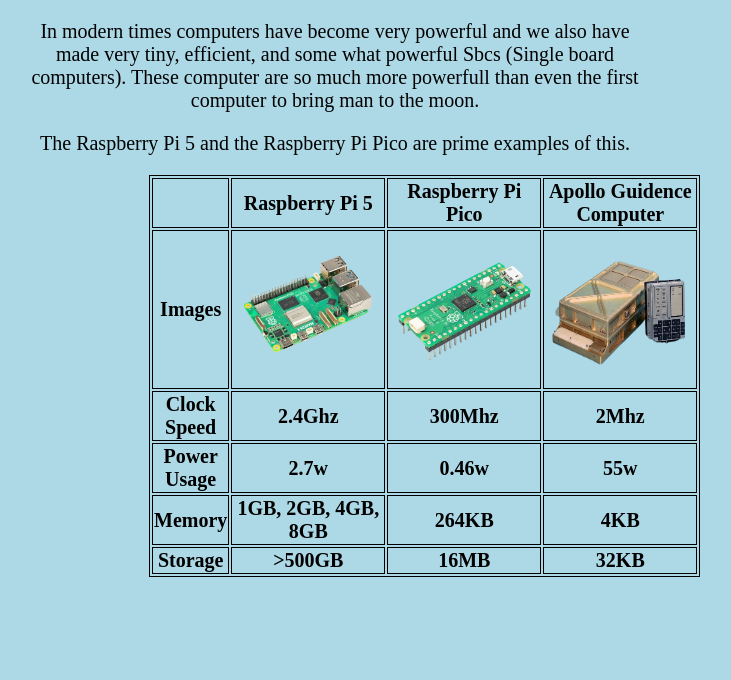
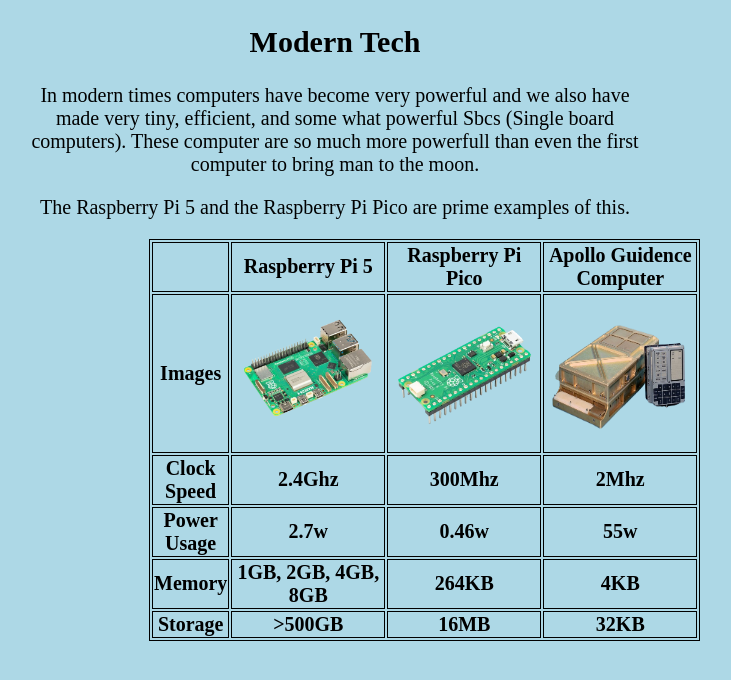
Before and after one commit to andrewm042/Final-HTML-Project, a plain HTML site: page index.html in a window 1280 px wide. Shown: the whole page, without its empty margins (305-1036 px from the left). Drawn offline with Linux system fonts and the light colour scheme.

Commit message:
Added header title

```diff
--- a/index.html
+++ b/index.html
@@ -26,6 +26,7 @@
     </head>
     <body>
         <div class="center">
+            <h2>Modern Tech</h2>
             <p>In modern times computers have become very powerful and we also have made very tiny, efficient, and some what powerful Sbcs (Single board computers). These computer are so much more powerfull than even the first computer to bring man to the moon.</p>
             <p>The Raspberry Pi 5 and the Raspberry Pi Pico are prime examples of this.</p>
         </div>
```
